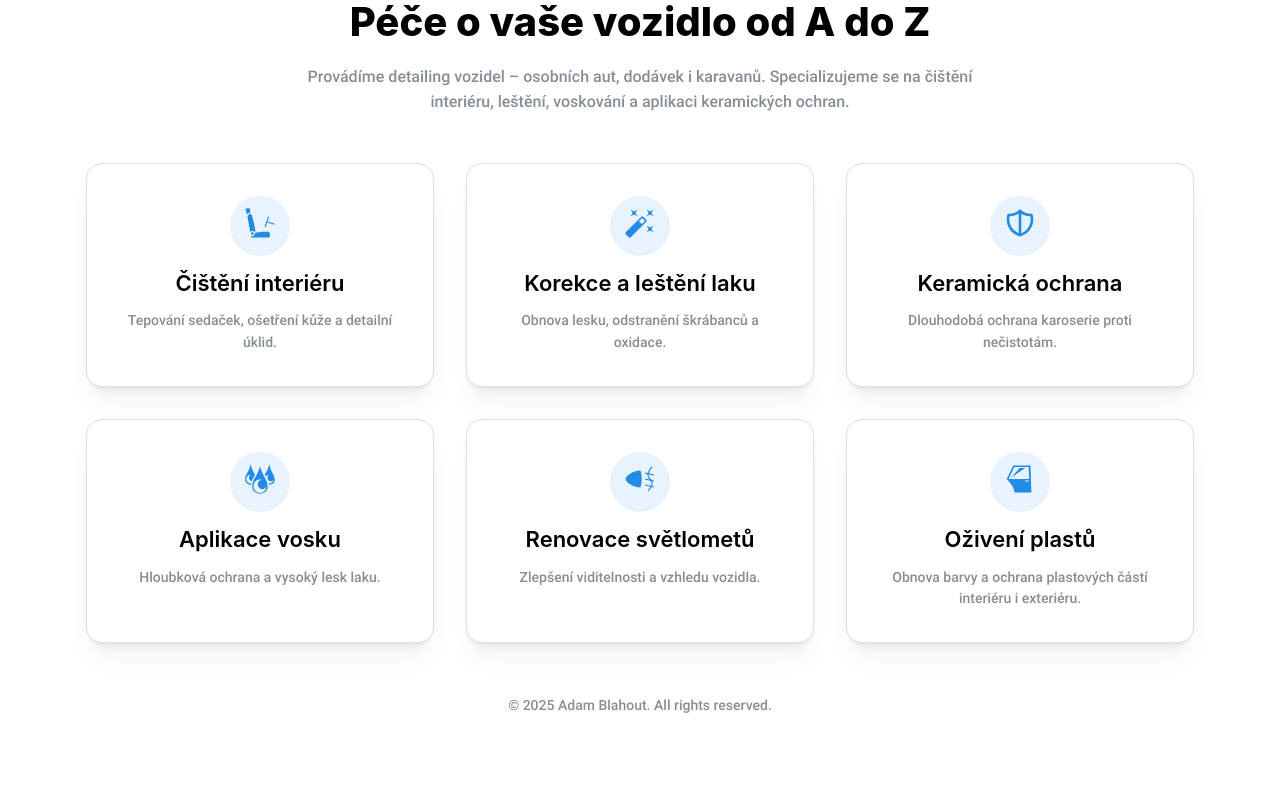
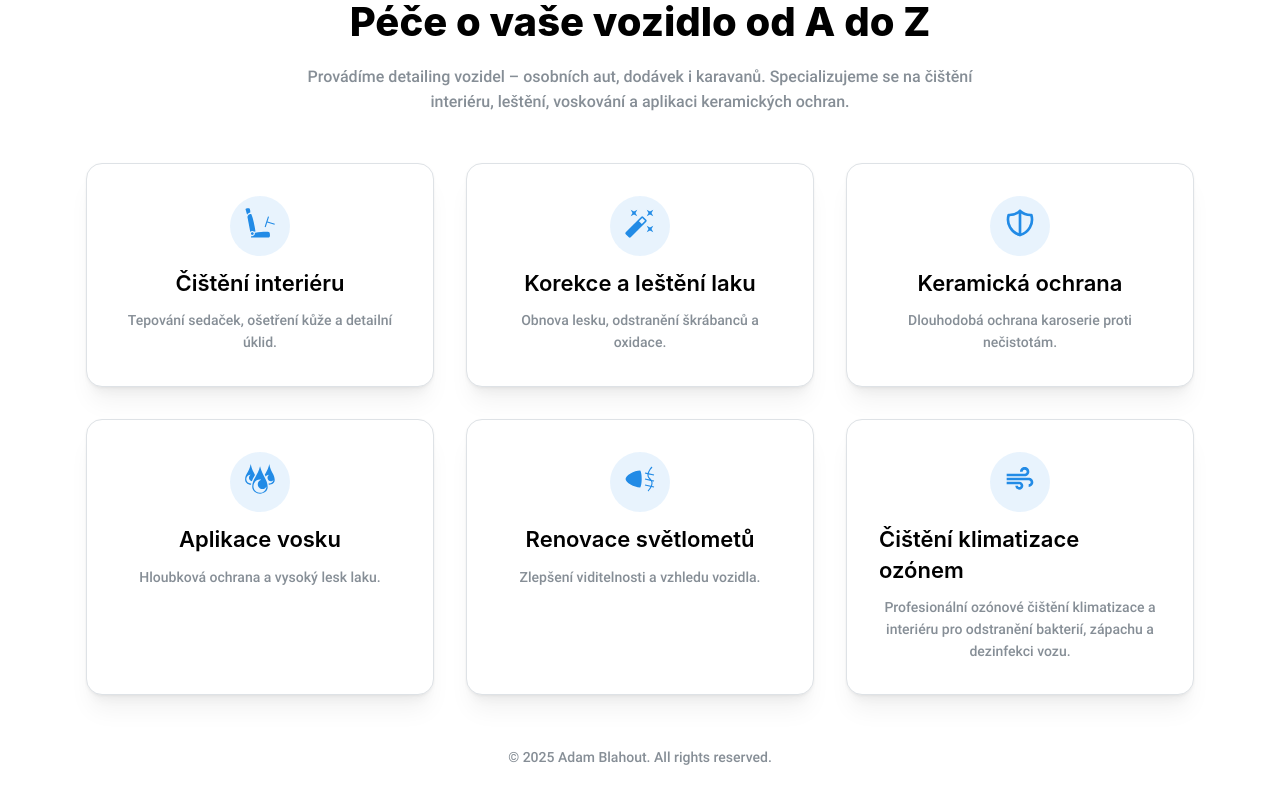
Before and after one commit to adamblahout/neradetail, a React (Vite) app in the folder neradetail/: page / in a window 1280 px wide. Shown: the part 925-1725 px from the top of the page. Before the commit the page ends 1672 px from the top, so only its background shows below. Built offline with nearby package versions, Linux system fonts and the light colour scheme.

Commit message:
exchange of service

```diff
--- a/neradetail/src/pages/home/Home.tsx
+++ b/neradetail/src/pages/home/Home.tsx
@@ -9,11 +9,11 @@ import {
   Stack,
   Group,
 } from "@mantine/core";
-import { GiCarDoor, GiCarSeat } from "react-icons/gi";
+import { GiCarSeat } from "react-icons/gi";
 import { TbShieldHalf } from "react-icons/tb";
 import { GiFogLight } from "react-icons/gi";
 import { GiDroplets } from "react-icons/gi";
-import { MdAutoFixHigh } from "react-icons/md";
+import { MdAir, MdAutoFixHigh } from "react-icons/md";
 import { Link } from "react-router-dom";
 import backgroundUrl from "../../assets/images/black-porsche.avif";
 
@@ -45,9 +45,9 @@ const HomePage = () => {
       desc: "Zlepšení viditelnosti a vzhledu vozidla.",
     },
     {
-      icon: <GiCarDoor />,
-      title: "Oživení plastů",
-      desc: "Obnova barvy a ochrana plastových částí interiéru i exteriéru.",
+      icon: <MdAir />,
+      title: "Čištění klimatizace ozónem",
+      desc: "Profesionální ozónové čištění klimatizace a interiéru pro odstranění bakterií, zápachu a dezinfekci vozu.",
     },
   ];
 
```
